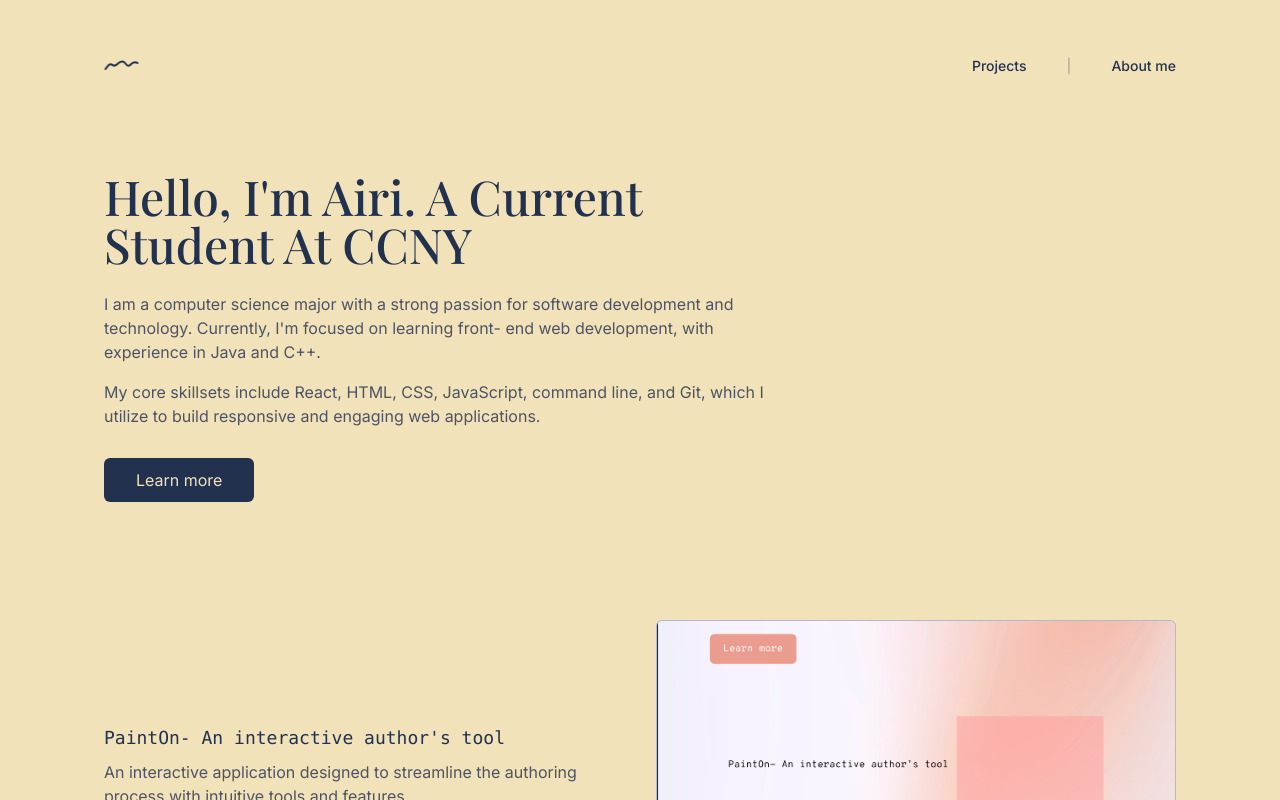
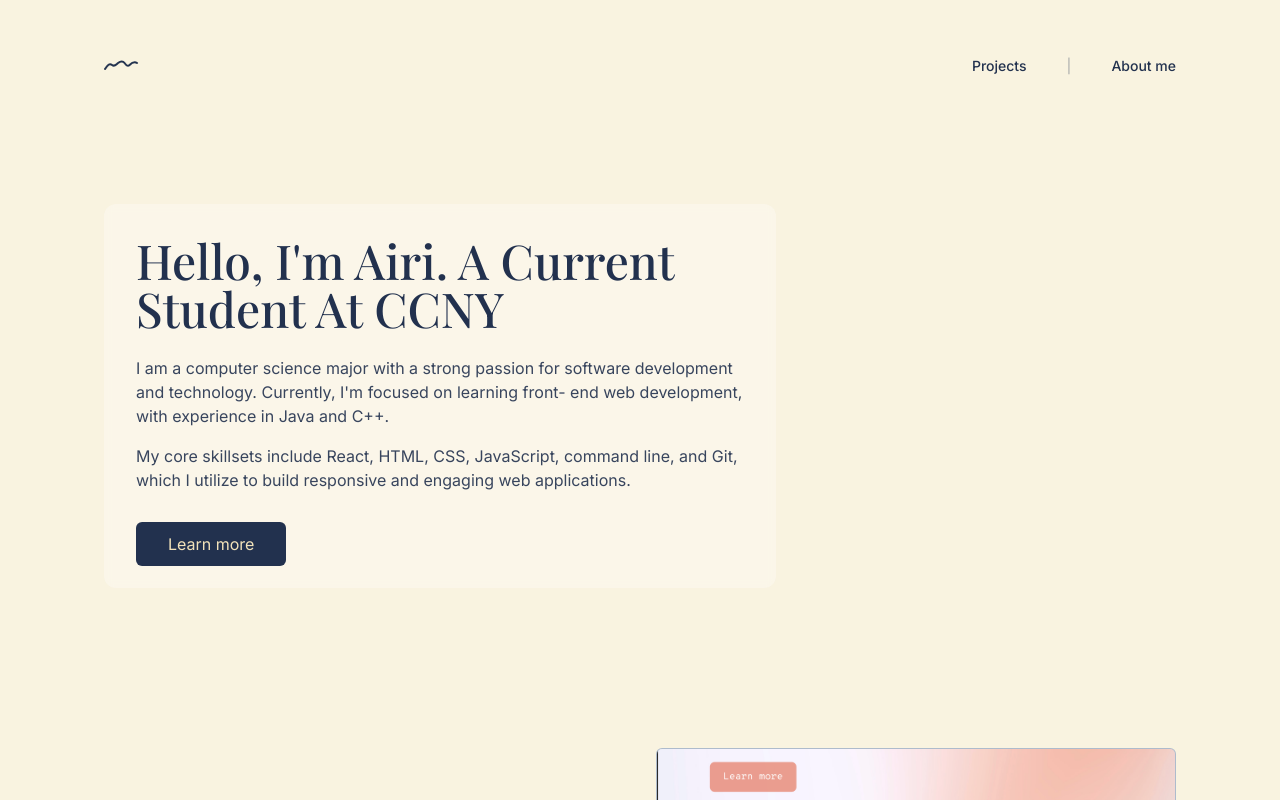
Before and after one commit to AiriYX/portfolio, a React (Vite) app: page / in a window 1280 px wide. Shown: the top 800 px of the page. Built offline with nearby package versions, Linux system fonts and the light colour scheme.

Commit message:
Refactor: Improve background and add parallax
- Changed the background color to a lighter shade.
- Added a parallax effect to the introduction section.

```diff
--- a/src/components/Hero.tsx
+++ b/src/components/Hero.tsx
@@ -1,15 +1,40 @@
 
-import React from 'react';
+import React, { useEffect, useRef } from 'react';
 import { Link } from 'react-router-dom';
 
 const Hero: React.FC = () => {
+  const parallaxRef = useRef<HTMLDivElement>(null);
+
+  useEffect(() => {
+    const handleScroll = () => {
+      if (parallaxRef.current) {
+        const scrollPosition = window.scrollY;
+        parallaxRef.current.style.transform = `translateY(${scrollPosition * 0.4}px)`;
+      }
+    };
+
+    window.addEventListener('scroll', handleScroll);
+    return () => window.removeEventListener('scroll', handleScroll);
+  }, []);
+
   return (
-    <section className="section-container pt-20 pb-24">
-      <div className="max-w-2xl">
+    <section className="relative overflow-hidden pt-20 pb-24">
+      <div
+        ref={parallaxRef}
+        className="absolute inset-0 -z-10 bg-soft-wheat opacity-70"
+        style={{
+          backgroundImage: 'url("/lovable-uploads/c035af35-ca2c-499e-bbe9-8d5d24d2fdc7.png")',
+          backgroundSize: 'cover',
+          backgroundPosition: 'center',
+          filter: 'blur(8px) brightness(1.2)'
+        }}
+      />
+      <div className="section-container relative z-10">
+        <div className="max-w-2xl backdrop-blur-sm bg-white/30 p-8 rounded-xl">
           <h1 className="text-5xl font-serif font-medium mb-6 text-navy">
             Hello, I'm Airi. A Current Student At CCNY
           </h1>
-        <div className="space-y-4 text-navy/80">
+          <div className="space-y-4 text-navy/90">
             <p>
               I am a computer science major with a strong passion for software
               development and technology. Currently, I'm focused on learning front-
@@ -24,10 +49,11 @@ const Hero: React.FC = () => {
           <div className="mt-10">
             <Link
               to="/about"
-            className="bg-navy hover:bg-navy/80 text-wheat font-sans px-8 py-3 rounded-md transition-colors"
+              className="bg-navy hover:bg-navy/80 text-wheat font-sans px-8 py-3 rounded-md transition-colors transform hover:scale-105 duration-300"
             >
               Learn more
             </Link>
+          </div>
         </div>
       </div>
     </section>
--- a/src/index.css
+++ b/src/index.css
@@ -1,3 +1,4 @@
+
 @import url('https://fonts.googleapis.com/css2?family=Playfair+Display:wght@400;500;600;700&display=swap');
 @import url('https://fonts.googleapis.com/css2?family=Inter:wght@300;400;500;600&display=swap');
 
@@ -48,7 +49,7 @@
   }
 
   body {
-    @apply bg-wheat text-navy font-sans;
+    @apply bg-soft-wheat text-navy font-sans;
   }
 
   h1, h2, h3, h4, h5, h6 {
@@ -64,6 +65,22 @@
   }
 
   .wheat-gradient-bg {
-    background-color: #F2E2BA;
+    background-color: #F9F3E0;
+  }
+
+  /* Parallax effect */
+  .parallax-container {
+    @apply relative overflow-hidden;
+  }
+
+  .parallax-bg {
+    @apply absolute inset-0 z-0 transform scale-110;
+    background-size: cover;
+    background-position: center;
+    will-change: transform;
+  }
+
+  .parallax-content {
+    @apply relative z-10;
   }
 }
--- a/src/pages/Index.tsx
+++ b/src/pages/Index.tsx
@@ -13,11 +13,11 @@ const Index: React.FC = () => {
   ];
 
   return (
-    <div className="min-h-screen wheat-gradient-bg">
+    <div className="min-h-screen bg-soft-wheat">
       <Navbar />
       <Hero />
 
-      <section className="section-container">
+      <section className="section-container relative z-10">
         <ProjectCard
           title="PaintOn- An interactive author's tool"
           description="An interactive application designed to streamline the authoring process with intuitive tools and features."
--- a/tailwind.config.ts
+++ b/tailwind.config.ts
@@ -1,3 +1,4 @@
+
 import type { Config } from "tailwindcss";
 
 export default {
@@ -64,6 +65,7 @@ export default {
         },
         navy: "#22314E",
         wheat: "#F2E2BA",
+        "soft-wheat": "#F9F3E0",
         frenchgray: "#BECBDA",
         green: "#13531B",
         russet: "#7D451B",
```
Lines whose indentation alone changed are shown as unchanged.
